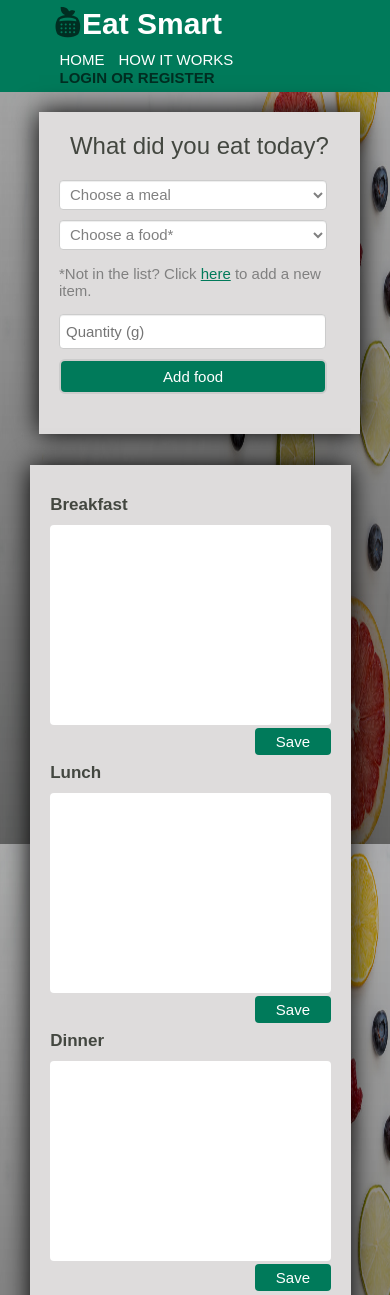
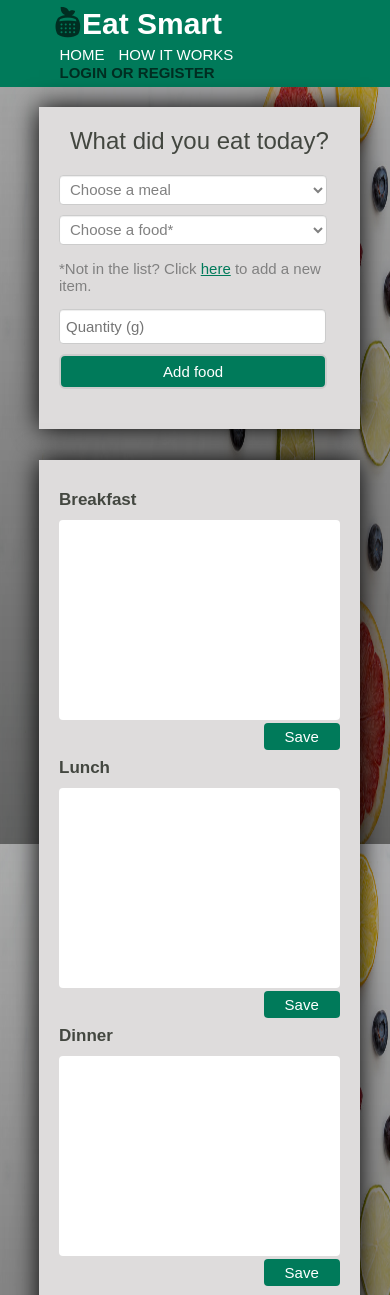
Before and after one commit to AnaRosu/Cal-o-web, a PHP site: page /today.html in a window 390 px wide. Shown: the top 1295 px of the page. Run offline with PHP 8.4, Linux system fonts and the light colour scheme.

Commit message:
responsive

```diff
--- a/css/today.css
+++ b/css/today.css
@@ -1,4 +1,3 @@
-
 body{
     font-family: sans-serif;
     padding: 0;
@@ -7,12 +6,12 @@
     background-size: 100% 100%;
     min-height: 750px;
     background-attachment: fixed;
-  }
+}
 
 /* container for header , all sections  */
 .container{
   width: 75%;
-  overflow: hidden;
+  overflow:hidden;
   margin: auto;
   }
 
@@ -24,10 +23,10 @@
 /* start header */
 
 header{
-    background:#007a5a;
+  background:#007a5a;
     color:#fff;
     padding-top: 20px;
-    min-height: 50px;
+    min-height: 70px;
 }
 header #branding{
     float: left;
@@ -38,7 +37,7 @@
 
 header nav{
     float: right;
-    margin-top: 10px;
+    margin-top: 5px;
 }
 
 header  nav ul li {
@@ -51,7 +50,7 @@
     color: #fff;
     text-decoration: none;
     text-transform: uppercase;
-    font-size: 16px;
+    font-size: 17px;
 }
 header nav  ul li a:hover{
     color:#ccc;
@@ -66,9 +65,9 @@
    margin: 3px ;
    color:#002e22;
  }
+
 /* end header */
 .wrapper {
-
   padding-left: 10%;
   padding-top: 5%;
   padding-right: 10%;
@@ -294,6 +293,7 @@
    .meal-section{
     height: 200px;
   }
+  #calendar{float: none;}
 }
 @media only screen and (min-width: 450px) and (max-width: 601px){
 
@@ -367,4 +367,5 @@
   .meal-section{
     height: 200px;
   }
+  #calendar{float :none;}
 }
```
